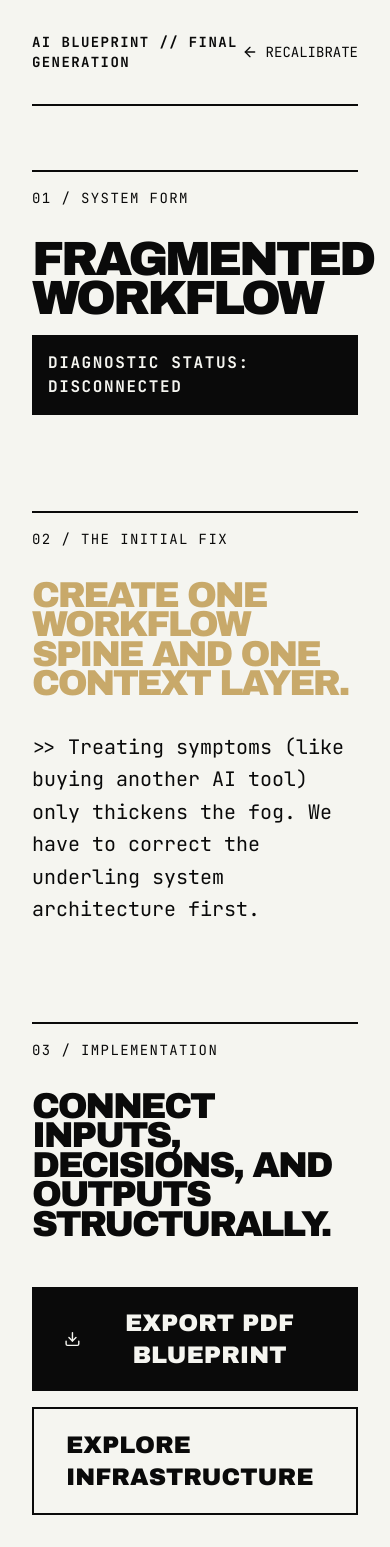
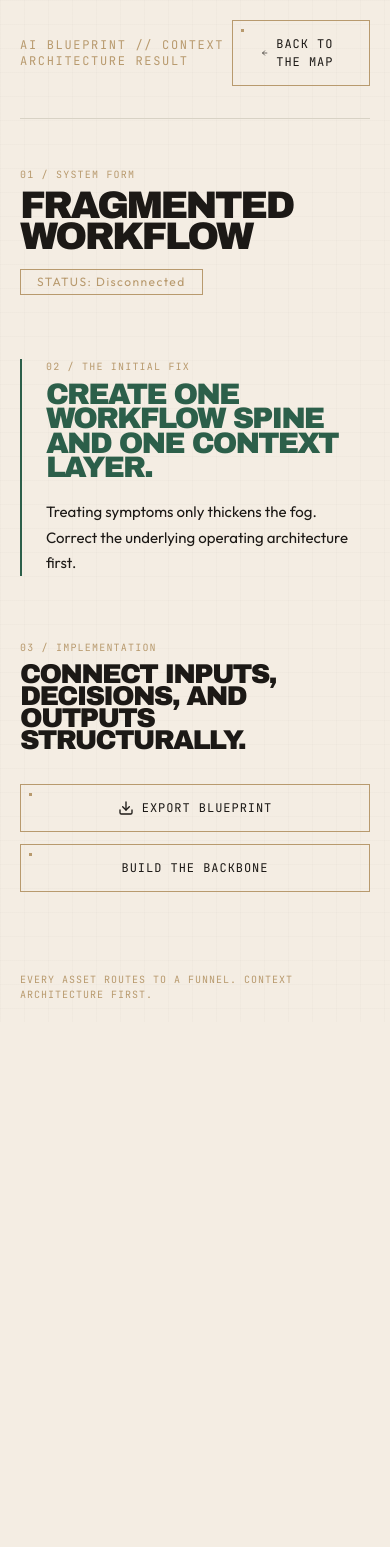
Before and after one commit to erikhinla/tbtx-next-ecosystem, a Next.js app: page /diagnostic/blueprint in a window 390 px wide. After the commit the page ends 1022 px from the top, so only its background shows below. Built offline with nearby package versions, Linux system fonts and the light colour scheme.

Commit message:
Align diagnostic blueprint result page to the new light mobile-first paper blueprint aesthetic (architectural paper, limestone, solar brass, signal green). Engineered controls, blueprint labels, huge type. Consistent with the main pages reset from visual reference frames.

```diff
--- a/src/app/diagnostic/blueprint/page.tsx
+++ b/src/app/diagnostic/blueprint/page.tsx
@@ -40,76 +40,48 @@ function BlueprintContent() {
   const data = archetypeMap[targetArchetype];
 
   return (
-    <main className="min-h-[100dvh] bg-[#F5F5F0] text-tbtx-bg p-8 md:p-16 font-body selection:bg-tbtx-bg selection:text-[#F5F5F0]">
-
-      <header className="flex justify-between items-center pb-8 border-b-2 border-tbtx-bg mb-16">
-        <div className="font-mono text-sm font-bold uppercase tracking-widest">
-          AI Blueprint // Final Generation
-        </div>
-        <Link href="/bbm" className="font-mono text-sm flex items-center gap-2 hover:opacity-50">
-          <ArrowLeft className="w-4 h-4" /> RECALIBRATE
+    <main className="min-h-[100dvh] bg-[#F4EDE3] text-[#1C1916] paper-bg p-5 md:p-10 font-body">
+      <header className="flex justify-between items-center pb-8 border-b border-[#D8D2C5] mb-12 md:mb-16">
+        <div className="font-mono text-xs uppercase tracking-[0.14em] text-[#B89A6E]">AI BLUEPRINT // CONTEXT ARCHITECTURE RESULT</div>
+        <Link href="/tbtx" className="engineered-control text-[10px]">
+          <ArrowLeft className="w-3.5 h-3.5" /> BACK TO THE MAP
         </Link>
       </header>
 
-      <div className="max-w-5xl mx-auto space-y-24">
+      <div className="max-w-4xl mx-auto space-y-16 md:space-y-20">
+        <section>
+          <div className="blueprint-label mb-2">01 / SYSTEM FORM</div>
+          <h1 className="type-macro text-[clamp(2.4rem,8vw,3.85rem)] leading-[0.86] tracking-[-0.05em]">{data.name}</h1>
+          <div className="inline-block mt-4 px-4 py-1 border border-[#B89A6E] text-xs tracking-[0.12em] text-[#B89A6E]">STATUS: {data.status}</div>
+        </section>
 
-        {/* HEADER BLOCK */}
-        <section className="grid grid-cols-1 md:grid-cols-4 gap-8">
-          <div className="md:col-span-1 font-mono text-sm uppercase tracking-widest border-t-2 border-tbtx-bg pt-4">
-            01 / System Form
-          </div>
-          <div className="md:col-span-3">
-            <h1 className="type-macro text-5xl md:text-8xl mb-4">{data.name}</h1>
-            <p className="font-mono bg-tbtx-bg text-[#F5F5F0] p-4 inline-block uppercase font-bold tracking-widest">
-              DIAGNOSTIC STATUS: {data.status}
-            </p>
+        <section className="border-l-2 border-[#2C5F4A] pl-6">
+          <div className="blueprint-label mb-2">02 / THE INITIAL FIX</div>
+          <h2 className="type-macro text-[clamp(1.85rem,5.8vw,2.8rem)] leading-[0.9] text-[#2C5F4A]">{data.fix}</h2>
+          <p className="mt-5 max-w-[52ch] text-[15px] leading-[1.7]">Treating symptoms only thickens the fog. Correct the underlying operating architecture first.</p>
+        </section>
+
+        <section>
+          <div className="blueprint-label mb-2">03 / IMPLEMENTATION</div>
+          <h2 className="type-macro text-[clamp(1.7rem,5.5vw,2.65rem)] leading-[0.9] mb-4">{data.next}</h2>
+
+          <div className="flex flex-col sm:flex-row gap-3 mt-8">
+            <button onClick={() => window.print()} className="engineered-control">
+              <Download className="w-4 h-4" /> EXPORT BLUEPRINT
+            </button>
+            <Link href="/bbai" className="engineered-control">BUILD THE BACKBONE</Link>
           </div>
         </section>
+      </div>
 
-        {/* FIX BLOCK */}
-        <section className="grid grid-cols-1 md:grid-cols-4 gap-8">
-          <div className="md:col-span-1 font-mono text-sm uppercase tracking-widest border-t-2 border-tbtx-bg pt-4">
-            02 / The Initial Fix
-          </div>
-          <div className="md:col-span-3">
-            <h2 className="type-macro text-4xl md:text-6xl text-tbtx-accent">
-              {data.fix}
-            </h2>
-            <p className="mt-8 text-xl max-w-2xl font-mono leading-relaxed">
-              &gt;&gt; Treating symptoms (like buying another AI tool) only thickens the fog. We have to correct the underling system architecture first.
-            </p>
-          </div>
-        </section>
-
-        {/* NEXT MOVES */}
-        <section className="grid grid-cols-1 md:grid-cols-4 gap-8">
-          <div className="md:col-span-1 font-mono text-sm uppercase tracking-widest border-t-2 border-tbtx-bg pt-4">
-            03 / Implementation
-          </div>
-          <div className="md:col-span-3">
-            <h2 className="type-macro text-4xl md:text-6xl mb-8">
-              {data.next}
-            </h2>
-
-            <div className="flex flex-col sm:flex-row gap-4 mt-12">
-              <button onClick={() => window.print()} className="bg-tbtx-bg text-[#F5F5F0] font-display uppercase text-2xl px-8 py-5 flex items-center justify-center gap-3 hover:bg-tbtx-accent transition-colors">
-                <Download className="w-6 h-6" /> Export PDF Blueprint
-              </button>
-              <Link href="/bbai" className="border-2 border-tbtx-bg bg-transparent text-tbtx-bg font-display uppercase text-2xl px-8 py-5 flex items-center justify-center hover:bg-tbtx-bg hover:text-[#F5F5F0] transition-colors">
-                Explore Infrastructure
-              </Link>
-            </div>
-          </div>
-        </section>
-
-      </div>
+      <footer className="mt-20 text-[10px] font-mono text-[#B89A6E] tracking-[0.1em]">EVERY ASSET ROUTES TO A FUNNEL. CONTEXT ARCHITECTURE FIRST.</footer>
     </main>
   );
 }
 
 export default function BlueprintPage() {
   return (
-    <Suspense fallback={<div className="h-screen w-full bg-[#F5F5F0] flex items-center justify-center font-mono">Compiling...</div>}>
+    <Suspense fallback={<div className="h-screen w-full bg-[#F4EDE3] flex items-center justify-center font-mono text-xs tracking-[0.1em]">COMPILING BLUEPRINT...</div>}>
       <BlueprintContent />
     </Suspense>
   );
```
